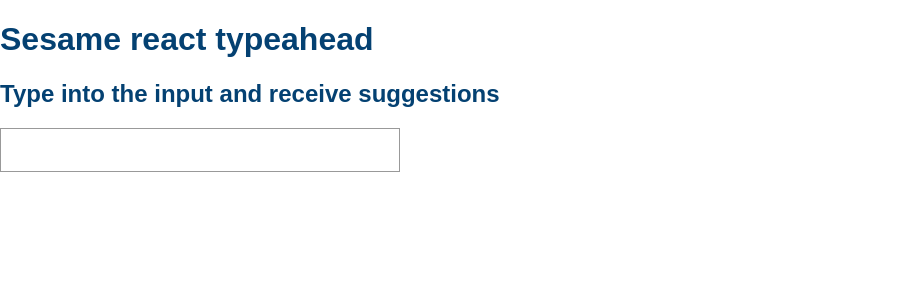
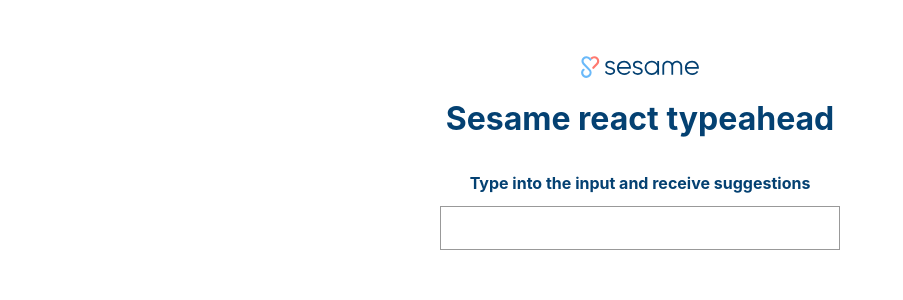
Before and after one commit to aarnadlr/sesame-typeahead, a React (Create React App) app: page / in a window 1280 px wide. Shown: the top 300 px of the page, without its empty margins (0-903 px from the left). Built offline with nearby package versions, Linux system fonts and the light colour scheme.

Commit message:
Add logo. Add/improve styles.

```diff
--- a/src/App.css
+++ b/src/App.css
@@ -1,5 +1,3 @@
-
-
 html {
   box-sizing: border-box;
 }
@@ -8,7 +6,18 @@
 }
 body {
   color: rgb(4, 65, 114);
-  font-family: sans-serif;
+  font-family: -apple-system, BlinkMacSystemFont, "Segoe UI", Roboto, Helvetica, Arial, sans-serif, "Apple Color Emoji", "Segoe UI Emoji", "Segoe UI Symbol";
+}
+
+.container{
+    margin: 56px 0 0 0;
+    display: flex;
+    flex-direction: column;
+    justify-content: center;
+    align-items: center;
+}
+h2{
+    font-size: 1rem;
 }
 
 input {
@@ -20,8 +29,14 @@
 }
 
 .no-suggestions {
+}
+
+.no-suggestions p {
   padding: 0 0.5rem;
+  margin: 0.5rem 0;
+    color: gray;
 }
+
 
 .suggestions {
   border: 1px solid #999;
--- a/src/App.js
+++ b/src/App.js
@@ -1,11 +1,15 @@
 import React from "react";
 import Typeahead from "./Typeahead";
 import './App.css';
+import logo from './logo.svg'
 import {optionItems} from './optionItems'
 
 function App() {
   return (
-    <div>
+    <div className={'container'}>
+
+      <img src={logo} alt="Sesame logo"/>
+
       <h1>Sesame react typeahead</h1>
       <h2>Type into the input and receive suggestions</h2>
 
```
Also changed, not shown: src/logo.svg.
